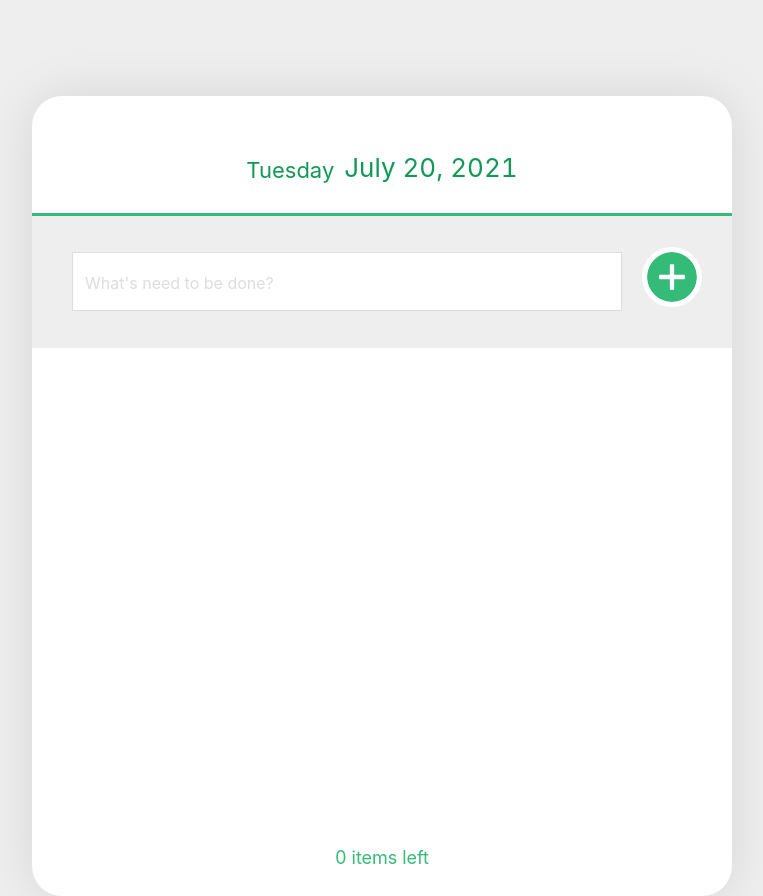
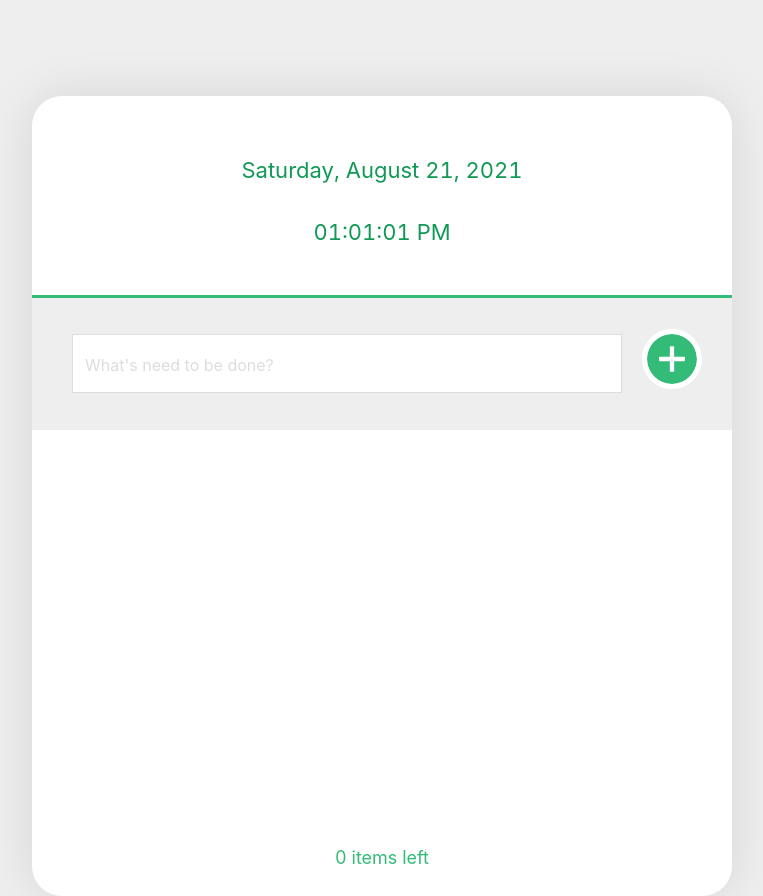
Before and after one commit to dongwonnn/Assignment7, a React (Create React App) app: page / in a window 1280 px wide. Shown: the whole page, without its empty margins (258-1021 px from the left). Built offline with nearby package versions, Linux system fonts and the light colour scheme.

Commit message:
Feat: #1 현재 날짜, 시간 구현
- 현재 날짜, 시간 구현
- setInterval 이용해 실시간 시계 구현

```diff
--- a/src/components/todo/template/head/TodoHead.tsx
+++ b/src/components/todo/template/head/TodoHead.tsx
@@ -1,35 +1,58 @@
-import React from "react";
-import styled from "styled-components";
+import React, { useEffect, useState } from 'react';
+import styled from 'styled-components';
+import { DATE_FORM, TIME_FORM } from 'utils/constants';
 
 const TodoHeadBlock = styled.div`
-  display: flex;
-  justify-content: center;
   padding-top: 52px;
   padding-bottom: 24px;
   border-bottom: 3px solid #33bb77;
+
+  p {
+    text-align: center;
+    font-size: 22px;
+    color: #119955;
+    padding-top: 5px;
+  }
 `;
 
-const DateText = styled.div`
-  font-size: 26px;
-  color: #119955;
-  padding-left: 10px;
-`;
+// const TodoHeadBlock = styled.div`
+//   display: flex;
+//   justify-content: center;
+//   padding-top: 52px;
+//   padding-bottom: 24px;
+//   border-bottom: 3px solid #33bb77;
+// `;
 
-const DayText = styled.div`
-  font-size: 22px;
-  color: #119955;
-  padding-top: 5px;
-`;
+// const DateText = styled.div`
+//   font-size: 26px;
+//   color: #119955;
+//   padding-left: 10px;
+// `;
+
+// const DayText = styled.div`
+//   font-size: 22px;
+//   color: #119955;
+//   padding-top: 5px;
+// `;
 
 const TodoHead = () => {
   //@TODO 현재 시간을 표시해야합니다.
-  const dayString = "Tuesday";
-  const dateString = "July 20, 2021";
+  const [date] = useState(new Date().toLocaleDateString('en-US', DATE_FORM));
+  const [time, setTime] = useState(new Date().toLocaleTimeString('en-US', TIME_FORM));
+
+  useEffect(() => {
+    const timer = setInterval(() => {
+      setTime(new Date().toLocaleTimeString('en-US', TIME_FORM));
+    }, 1000);
+    return () => {
+      clearInterval(timer);
+    };
+  }, []);
 
   return (
     <TodoHeadBlock>
-      <DayText>{dayString}</DayText>
-      <DateText>{dateString}</DateText>
+      <p>{date}</p>
+      <p>{time}</p>
     </TodoHeadBlock>
   );
 };
--- /dev/null
+++ b/src/utils/constants.ts
@@ -0,0 +1,12 @@
+export const DATE_FORM: any = {
+  year: 'numeric',
+  weekday: 'long',
+  month: 'long',
+  day: 'numeric',
+};
+
+export const TIME_FORM: any = {
+  hour: '2-digit',
+  minute: '2-digit',
+  second: '2-digit',
+};
```
Also changed, not shown: 1 other file (tests, documents, lock files or other folders).
